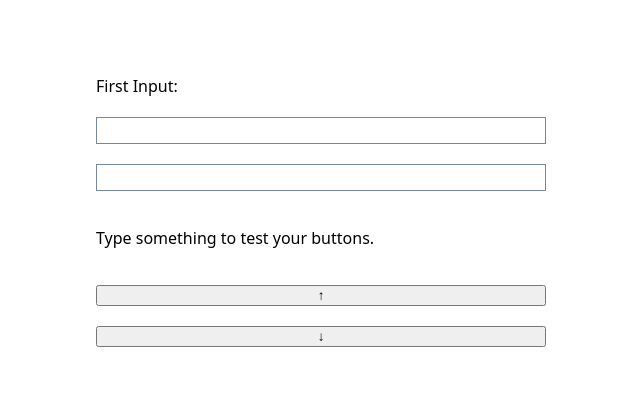
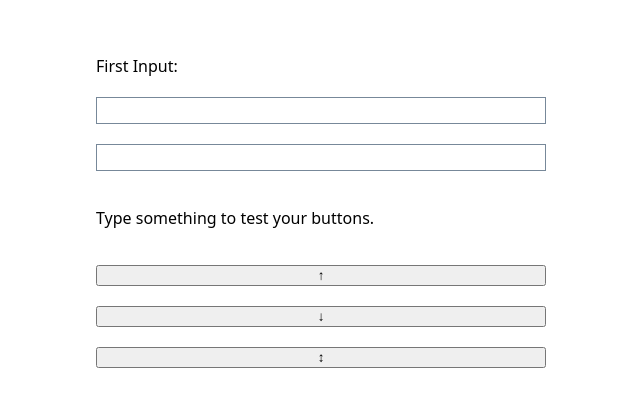
Before and after one commit to Anja-Klassen/js-inputs-and-strings_switch-values, a website: page index.html in a window 1280 px wide. Shown: the part 189-596 px from the top of the page, without its empty margins (319-959 px from the left). Drawn offline with Linux system fonts and the light colour scheme.

Commit message:
add switch button

```diff
--- a/index.html
+++ b/index.html
@@ -30,6 +30,7 @@
       <p id="help-text">Type something to test your buttons.</p>
       <button type="button" data-js="button-uppercase">&uarr;</button>
       <button type="button" data-js="button-lowercase">&darr;</button>
+      <button type="button" data-js="button-switch">&updownarrow;</button>
     </form>
   </body>
 </html>
```
